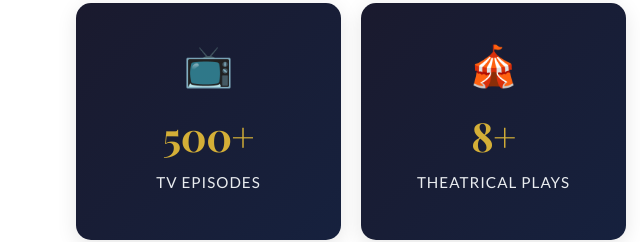
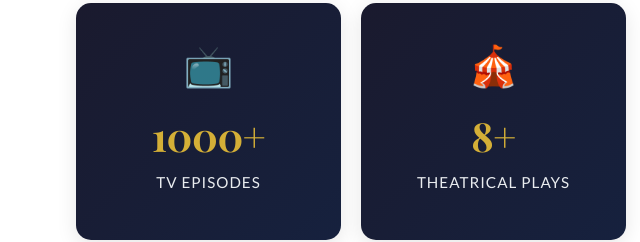
Before and after one commit to krishnajannu/ShrutkirtiSawant, a plain HTML site: page index.html in a window 1280 px wide. Shown: the part 1291-1533 px from the top of the page, 594-1234 px from the left. Drawn offline with nearby package versions, Linux system fonts and the light colour scheme.

Commit message:
Update index.html

```diff
--- a/index.html
+++ b/index.html
@@ -86,7 +86,7 @@
                     </div>
                     <div class="stat-card">
                         <div class="stat-icon">📺</div>
-                        <h3 class="stat-value">500+</h3>
+                        <h3 class="stat-value">1000+</h3>
                         <p class="stat-label">TV Episodes</p>
                     </div>
                     <div class="stat-card">
```
